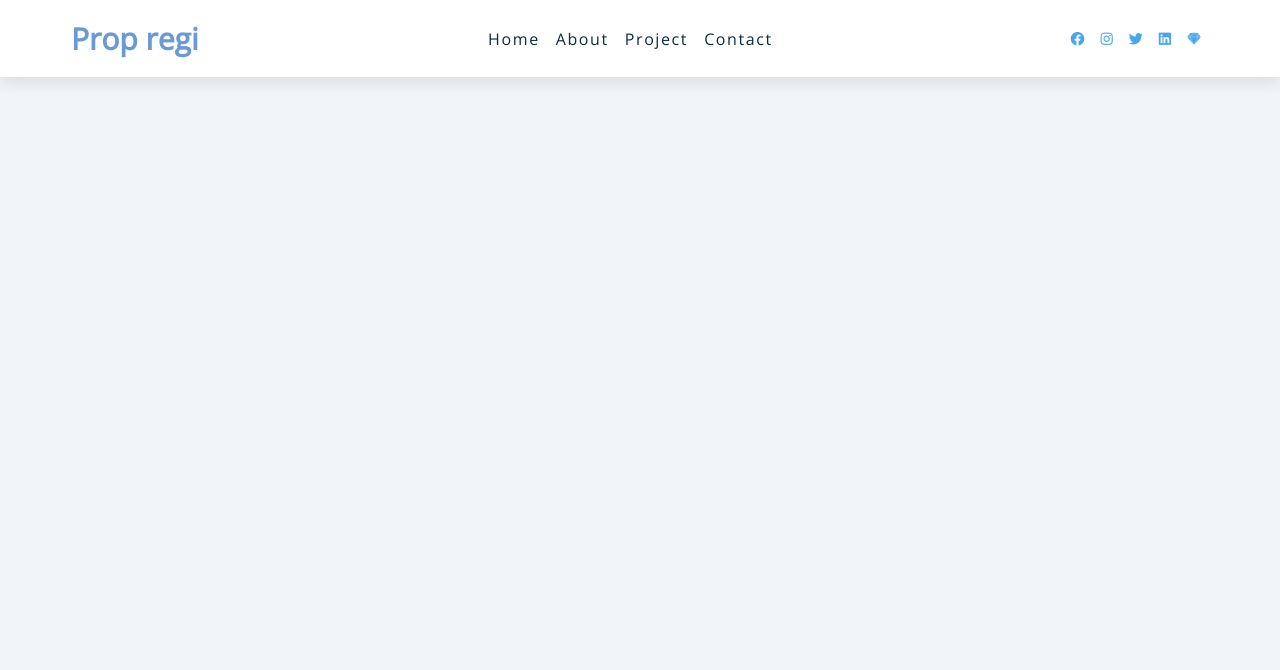
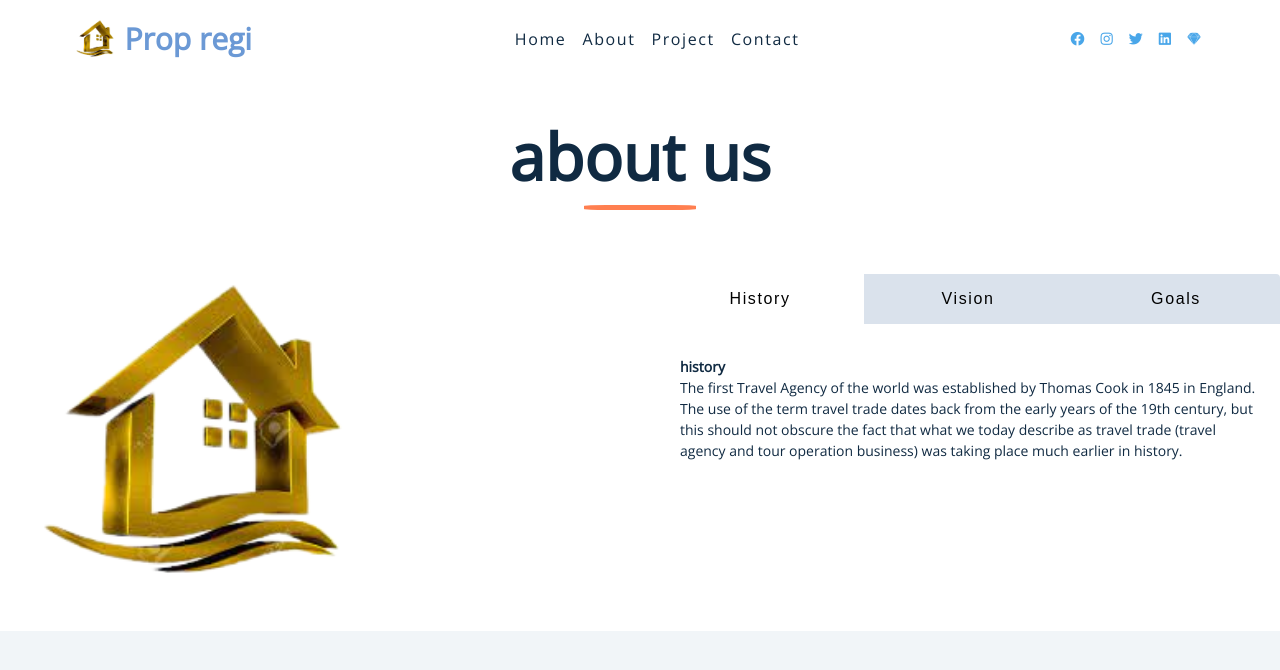
Before and after one commit to arjunk00/prop_regi, a Django app: page / in a window 1280 px wide. Shown: the top 670 px of the page. Run offline with Django 4.2, Linux system fonts and the light colour scheme; some libraries are stand-ins or nearby versions.

Commit message:
about us section added with logo

```diff
--- a/static/css_files/index.css
+++ b/static/css_files/index.css
@@ -187,3 +187,104 @@ nav {
         color: var(--clr-primary-7);
     }
 }
+
+
+/* ------------------------------------------------------------ about us ------------------------------------------------------------------*/
+
+.about-sec {
+    background: var(--clr-white);
+    padding-top: 2rem;
+    padding-bottom: 2rem;
+}
+
+.abt-title {
+  text-align: center;
+  margin-bottom: 4rem;
+}
+.abt-title p {
+
+  margin-left: auto;
+  margin-right: auto;
+  height: 0.3rem;
+  color: coral;
+  background-color: coral;
+  width: 7rem;
+  border-radius: 20%;
+}
+
+.abt-title h2 {
+    /* size: 3rem; */
+    font-size: 4rem;
+}
+
+/* .abt-title-about-us {
+    size: 100px;
+} */
+
+.about-img {
+  margin-bottom: 2rem;
+}
+.about-img img {
+  border-radius: var(--radius);
+  object-fit: cover;
+  height: 20rem;
+}
+@media screen and (min-width: 992px) {
+  .about-img {
+    margin-bottom: 0;
+  }
+
+  .about-center {
+    display: grid;
+    grid-template-columns: 1fr 1fr;
+    column-gap: 2rem;
+  }
+}
+.about {
+  background: var(--clr-white);
+  border-radius: var(--radius);
+  display: grid;
+  grid-template-rows: auto 1fr;
+}
+.btn-container {
+  border-top-left-radius: var(--radius);
+  border-top-right-radius: var(--radius);
+  display: grid;
+  grid-template-columns: 1fr 1fr 1fr;
+}
+.tab-btn:nth-child(1) {
+  border-top-left-radius: var(--radius);
+}
+.tab-btn:nth-child(3) {
+  border-top-right-radius: var(--radius);
+}
+.tab-btn {
+  padding: 1rem 0;
+  border: none;
+  text-transform: capitalize;
+  font-size: 1rem;
+  display: block;
+  background: var(--clr-grey-9);
+  cursor: pointer;
+  transition: var(--transition);
+  letter-spacing: var(--spacing);
+}
+.tab-btn:hover:not(.active) {
+  background: var(--clr-primary-10);
+  color: var(--clr-primary-5);
+}
+.about-content {
+  border-bottom-left-radius: var(--radius);
+  border-bottom-right-radius: var(--radius);
+  padding: 2rem 1.5rem;
+}
+/* hide content */
+.content {
+  display: none;
+}
+.tab-btn.active {
+  background: var(--clr-white);
+}
+.content.active {
+  display: block;
+}
--- a/static/js_files/index.js
+++ b/static/js_files/index.js
@@ -4,3 +4,26 @@ const links = document.querySelector(".links");
 navToggle.addEventListener("click", () => {
     links.classList.toggle("show-links");
 });
+
+// about us -------------------------------------------------------------------------------------------------
+
+
+const about = document.querySelector(".about");
+const btns = document.querySelectorAll(".tab-btn");
+const articles = document.querySelectorAll(".content");
+about.addEventListener("click", function (e) {
+  const id = e.target.dataset.id;
+  if (id) {
+    // remove selected from other buttons
+    btns.forEach(function (btn) {
+      btn.classList.remove("active");
+    });
+    e.target.classList.add("active");
+    // hide other articles
+    articles.forEach(function (article) {
+      article.classList.remove("active");
+    });
+    const element = document.getElementById(id);
+    element.classList.add("active");
+  }
+});
--- a/templates/index.html
+++ b/templates/index.html
@@ -15,8 +15,8 @@
         <div class="nav-center">
             <!-- nav header -->
             <div class="nav-header">
-                <!-- <img src="https://raw.githubusercontent.com/john-smilga/javascript-basic-projects/master/04-navbar/final/logo.svg"
-                    alt="" class="logo"> -->
+                <img src="../static/images/logo2-removebg-preview.png"
+                    alt="" class="logo">
                     <h3 class="nav-header-heading">Prop regi</h3>
                 <button class="nav-toggle">
                     <i class="fas fa-bars"></i>
@@ -68,6 +68,72 @@
         </div>
     </nav>
 
+<!---------------------------------------------------------- about us  ------------------------------------------------------------ -->
+
+    <section class="section about-sec">
+        <div class="abt-title">
+            <h2 class="abt-title-about-us">about us</h2>
+            <p></p>
+        </div>
+
+        <div class="about-center section-center">
+            <article class="about-img">
+                <img class="abt-image" src="../static/images/logo2-removebg-preview.png" alt="" />
+            </article>
+            <article class="about">
+                <!-- btn container -->
+                <div class="btn-container">
+                    <button class="tab-btn active" data-id="history">history</button>
+                    <button class="tab-btn" data-id="vision">vision</button>
+                    <button class="tab-btn" data-id="goals">goals</button>
+                </div>
+                <div class="about-content">
+                    <!-- single item -->
+                    <div class="content active" id="history">
+                        <h4>history</h4>
+                        <p>
+                            The first Travel Agency of the world was established by Thomas Cook in 1845 in England. The use
+                            of the term travel trade
+                            dates back from the early years of the 19th century, but this should not obscure the fact that
+                            what we today describe as
+                            travel trade (travel agency and tour operation business) was taking place much earlier in
+                            history.
+                        </p>
+                    </div>
+                    <!-- end of single item -->
+                    <!-- single item -->
+                    <div class="content" id="vision">
+                        <h4>vision</h4>
+                        <p>
+                            Our Mission is to perform and deliver excellent quality service to our clients. Providing them
+                            unforgettable travel,
+                            enjoyable, with guaranteed services that exceed their expectations With this objective, we aim
+                            to earn the reputation as
+                            "Your Preferred Travel Agency".
+                        </p>
+                        <!-- <ul>
+                                    <li>list item</li>
+                                    <li>list item</li>
+                                    <li>list item</li>
+                                </ul> -->
+                    </div>
+                    <!-- end of single item -->
+                    <!-- single item -->
+                    <div class="content" id="goals">
+                        <h4>goals</h4>
+                        <p>
+                            The specific objectives of the company include: To manage all the travel requirements of the
+                            companies while providing
+                            ease and sort of convenience to the customers. To add value to the travel sector of different
+                            companies. To offer the
+                            traveling services at very reasonable prices.
+                        </p>
+                    </div>
+                    <!-- end of single item -->
+                </div>
+            </article>
+        </div>
+    </section>
     <!-- js -->
     <script src="../static/js_files/index.js"></script>
 </body>
```
Also changed, not shown: static/images/logo.webp (added), static/images/logo2-removebg-preview.png (added), static/images/logo2.jpg (added).
